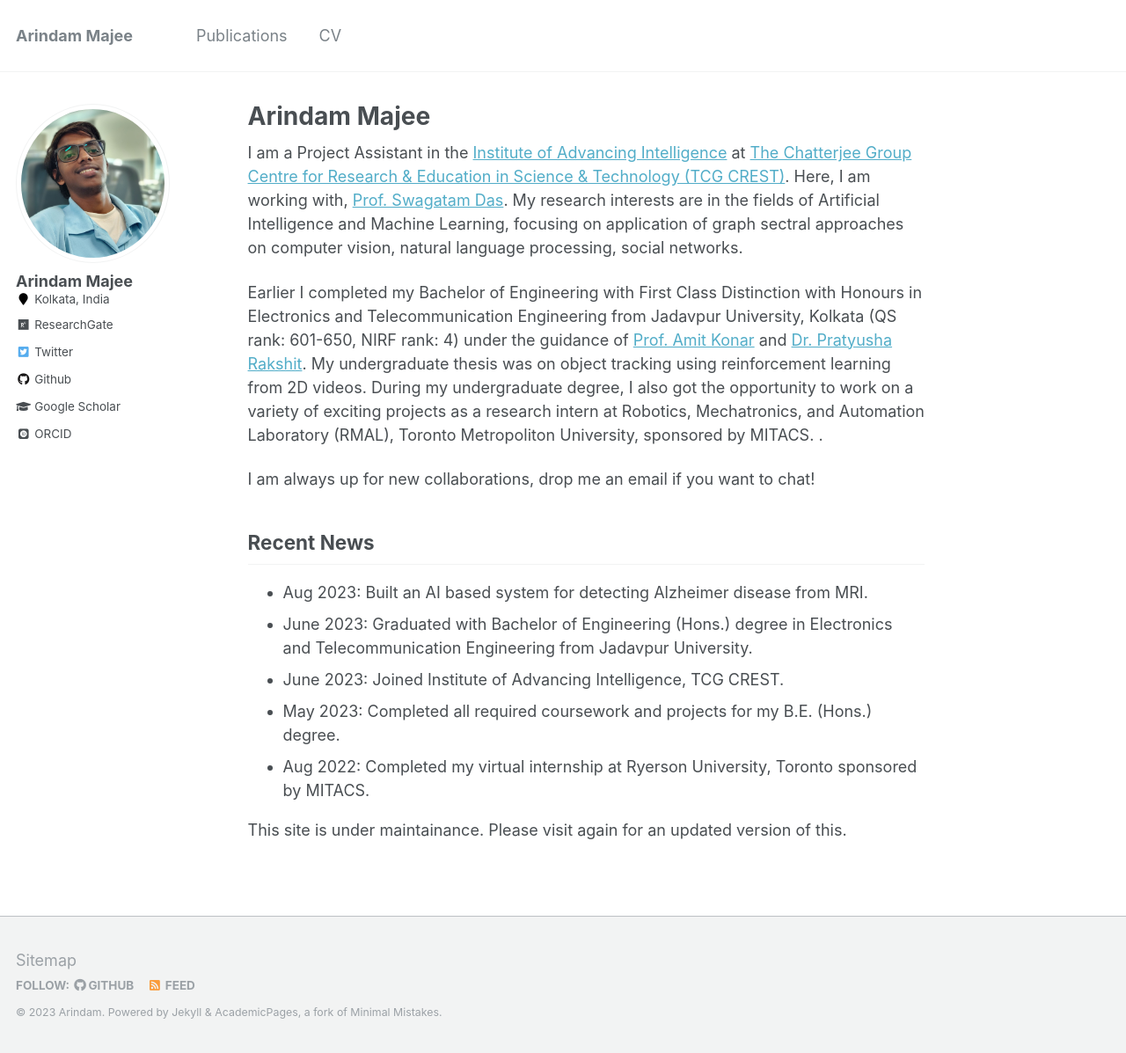
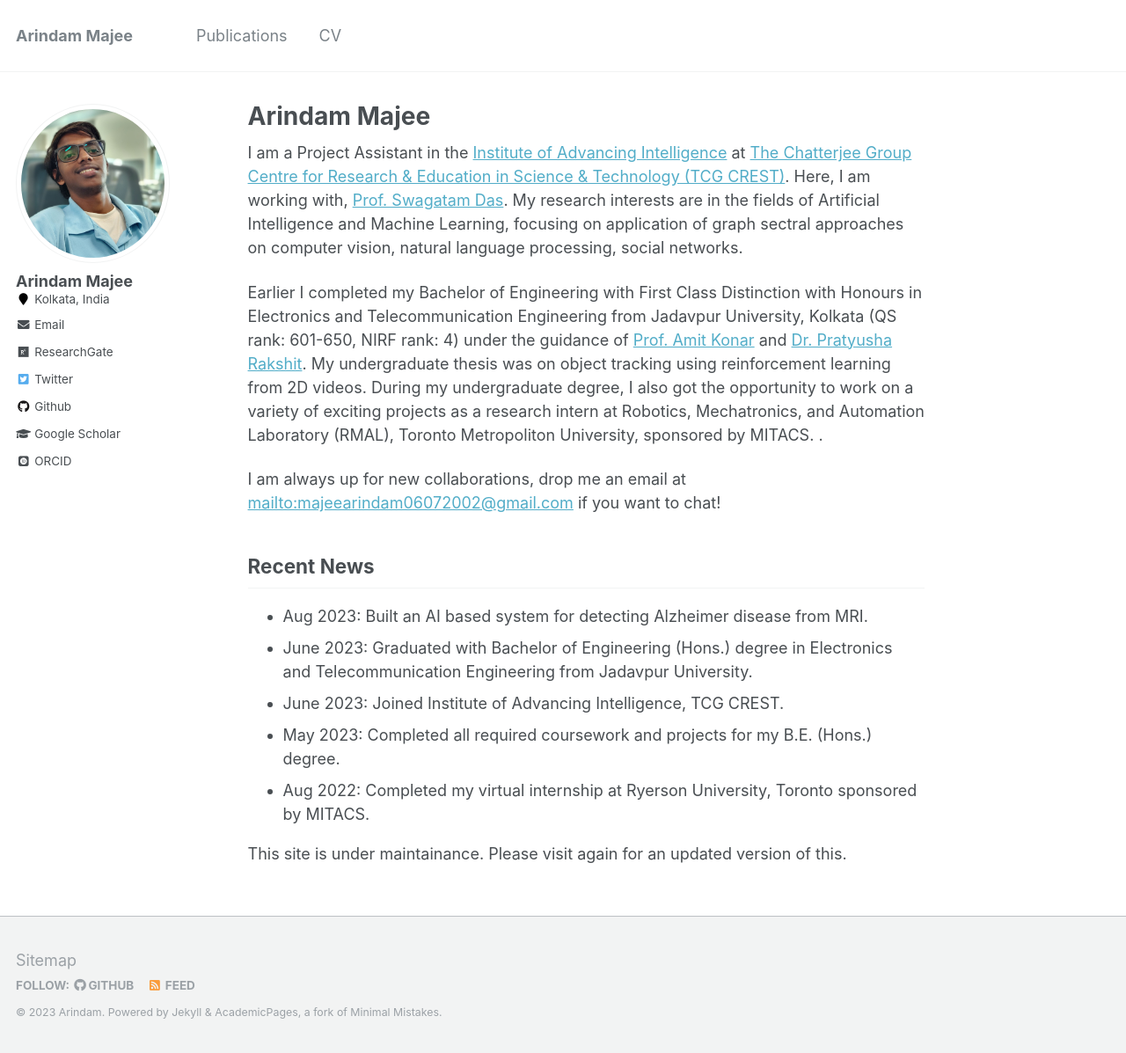
Before and after one commit to arindammajee/arindammajee.github.io, a Jekyll site: the page built from _pages/about.md, in a window 1280 px wide and 1197 px high. Shown: the whole window at 88% size. Built offline with Jekyll 4.4.1, drawn with Linux system fonts in a browser that asks for light colours; some web fonts are replaced.

Commit message:
email added

```diff
--- a/_config.yml
+++ b/_config.yml
@@ -87,7 +87,7 @@
   employer         :
   pubmed           :
   googlescholar    : "https://scholar.google.com/citations?user=sqGrHcoAAAAJ&hl=en&oi=ao"
-  email            :
+  email            : "majeearindam06072002@gmail.com"
   researchgate     : "https://www.researchgate.net/profile/Arindam_Majee"
   uri              :
   bitbucket        :
--- a/_pages/about.md
+++ b/_pages/about.md
@@ -12,7 +12,7 @@
 
 Earlier I completed my Bachelor of Engineering with First Class Distinction with Honours in Electronics and Telecommunication Engineering from Jadavpur University, Kolkata (QS rank: 601-650, NIRF rank: 4) under the guidance of [Prof. Amit Konar](https://scholar.google.co.in/citations?user=s1F23CAAAAAJ&hl=en) and [Dr. Pratyusha Rakshit](https://scholar.google.co.in/citations?user=00rPoQEAAAAJ). My undergraduate thesis was on object tracking using reinforcement learning from 2D videos. During my undergraduate degree, I also got the opportunity to work on a variety of exciting projects as a research intern at Robotics, Mechatronics, and Automation Laboratory (RMAL), Toronto Metropoliton University, sponsored by MITACS. .
 
-I am always up for new collaborations, drop me an email if you want to chat!
+I am always up for new collaborations, drop me an email at [mailto:majeearindam06072002@gmail.com](majeearindam06072002[@]gmail[dot]com) if you want to chat!
 
 ## Recent News
 
```
